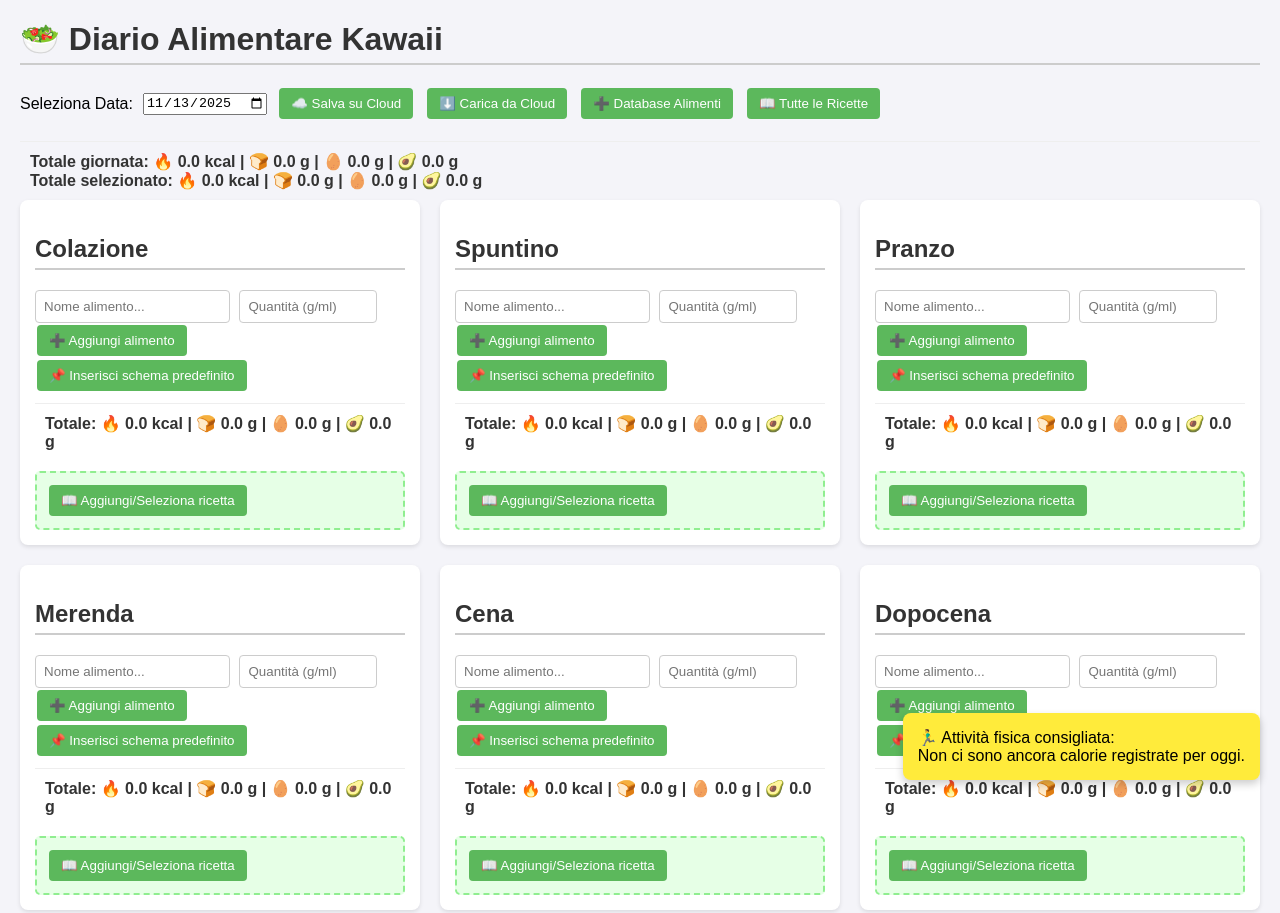
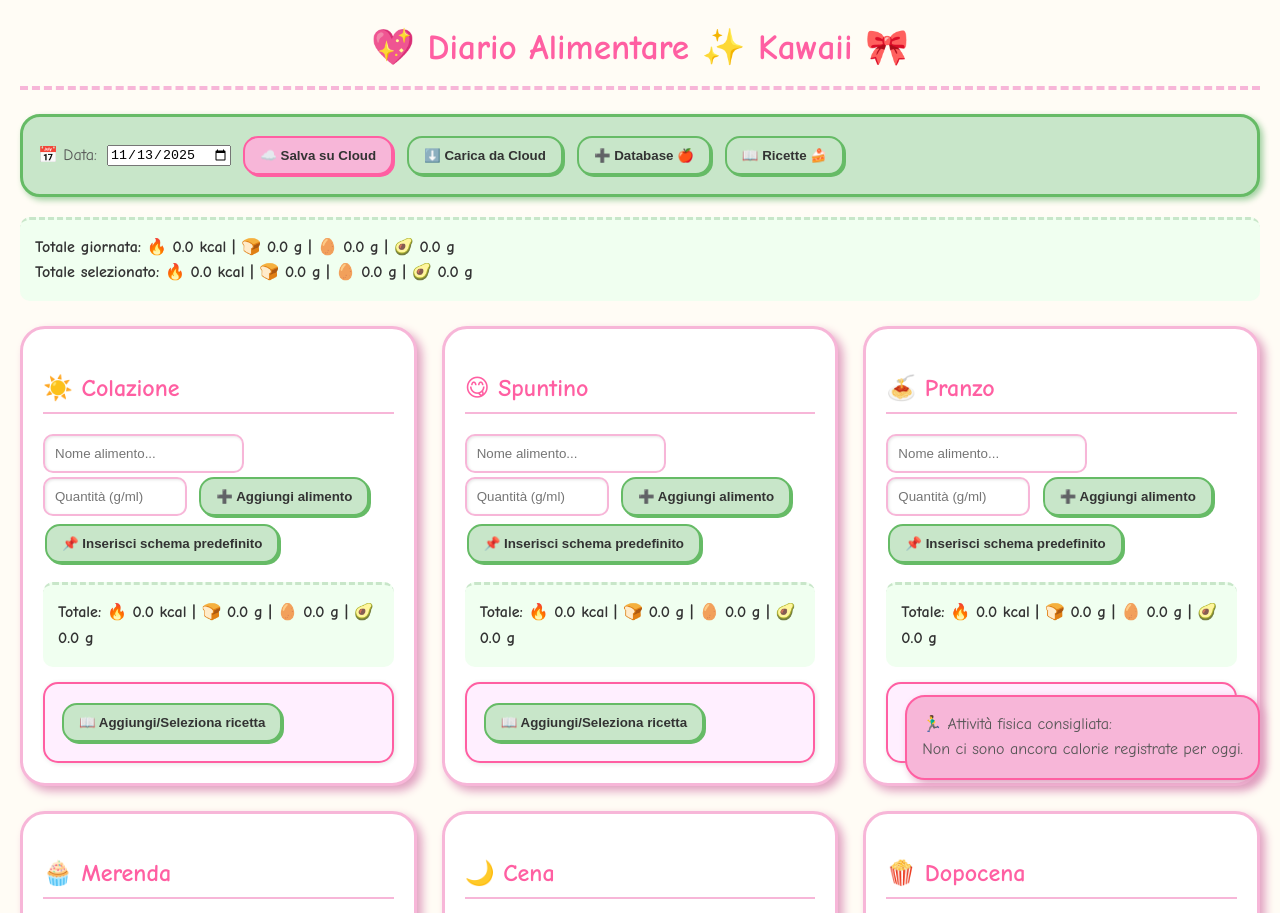
Before and after one commit to arietina96/diario-kawaii-pwa, a plain HTML site: page index.html in a window 1280 px wide. Shown: the top 913 px of the page. Drawn offline with Linux system fonts and the light colour scheme.

Commit message:
Update index.html

```diff
--- a/index.html
+++ b/index.html
@@ -6,100 +6,164 @@
     <title>Kawaii Diet - Diario Alimentare</title>
     <link rel="manifest" href="manifest.json">
     <style>
+        /* 💖 Nuova palette Cartoon Kawaii */
+        :root {
+            --kawaii-pink: #F7B6D8; /* Rosa Antico */
+            --kawaii-green: #C8E6C9; /* Verde Pastello */
+            --kawaii-soft-bg: #FFFCF5; /* Sfondo Crema */
+            --kawaii-shadow: #E0A0C0; /* Ombra Rosa Morbida */
+            --kawaii-accent: #FF5FA2; /* Fucsia Acceso */
+        }
+
         body {
-            font-family: Arial, sans-serif;
-            margin: 20px;
-            background-color: #f4f4f9;
+            /* Font cartoonesco */
+            font-family: 'Comic Sans MS', cursive, sans-serif;
+            margin: 0;
+            padding: 20px;
+            background-color: var(--kawaii-soft-bg);
+            color: #555;
+            line-height: 1.6;
         }
-        h1, h2 {
-            color: #333;
-            border-bottom: 2px solid #ccc;
+
+        h1 {
+            color: var(--kawaii-accent); /* Titolo Fucsia */
+            border-bottom: 4px dashed var(--kawaii-pink);
+            padding-bottom: 10px;
+            margin-top: 0;
+            text-align: center;
+            font-size: 2.2em;
+        }
+
+        h2 {
+            color: var(--kawaii-accent);
+            border-bottom: 2px solid var(--kawaii-pink);
             padding-bottom: 5px;
             margin-top: 20px;
+            font-size: 1.5em;
         }
+
         .container {
             display: flex;
             flex-wrap: wrap;
-            gap: 20px;
+            gap: 25px;
+            margin-top: 25px;
         }
+
         .meal {
             background-color: #fff;
-            padding: 15px;
-            border-radius: 8px;
-            box-shadow: 0 2px 4px rgba(0,0,0,0.1);
-            flex: 1 1 300px; /* Adattabile e largo almeno 300px */
+            padding: 20px;
+            border-radius: 25px; /* Bordi molto arrotondati */
+            box-shadow: 5px 5px 10px var(--kawaii-shadow); /* Ombra morbida */
+            border: 3px solid var(--kawaii-pink); /* Bordo spesso */
+            flex: 1 1 320px;
         }
+
         .item {
-            border: 1px solid #ddd;
-            padding: 10px;
-            margin-top: 10px;
-            border-radius: 4px;
-            background-color: #f9f9f9;
+            border: 2px dashed var(--kawaii-green);
+            padding: 12px;
+            margin-top: 15px;
+            border-radius: 15px;
+            background-color: #f0fff0; /* Sfondo leggero */
             position: relative;
         }
+
+        /* Stile input e select */
+        input[type="text"], input[type="number"], select {
+            padding: 10px;
+            margin-right: 5px;
+            border: 2px solid var(--kawaii-pink);
+            border-radius: 10px;
+            box-shadow: inset 1px 1px 3px rgba(0,0,0,0.1);
+            transition: border-color 0.3s;
+        }
+
+        input[type="text"]:focus, input[type="number"]:focus, select:focus {
+            border-color: var(--kawaii-accent);
+        }
+
+        /* Stile pulsanti principali */
+        button {
+            padding: 10px 15px;
+            background-color: var(--kawaii-green);
+            color: #333;
+            border: 2px solid #66bb66;
+            border-radius: 15px;
+            cursor: pointer;
+            transition: all 0.2s;
+            margin: 4px 2px;
+            font-weight: bold;
+            box-shadow: 2px 2px 0px #66bb66;
+        }
+
+        button:hover {
+            background-color: #A0D0A0;
+            transform: translate(1px, 1px);
+            box-shadow: 1px 1px 0px #66bb66;
+        }
+
+        /* Colori specifici per i bottoni Cloud */
+        .header-actions button:nth-child(2), /* ☁️ Salva */
+        .header-actions button:nth-child(3) { /* ⬇️ Carica */
+            background-color: var(--kawaii-pink);
+            border-color: var(--kawaii-accent);
+            box-shadow: 2px 2px 0px var(--kawaii-accent);
+        }
+        .header-actions button:nth-child(2):hover,
+        .header-actions button:nth-child(3):hover {
+            background-color: #EFA0C0;
+            box-shadow: 1px 1px 0px var(--kawaii-accent);
+        }
+
         .item button {
-            position: absolute;
-            top: 10px;
-            right: 10px;
             background: none;
             border: none;
             cursor: pointer;
-            font-size: 14px;
+            font-size: 1.2em;
+            padding: 0;
+            margin: 0;
+            box-shadow: none;
         }
         .item button:hover {
             opacity: 0.7;
+            transform: none;
         }
         .item button:nth-child(2) { /* Edit button */
             right: 40px;
         }
 
-        input[type="text"], input[type="number"], select {
-            padding: 8px;
-            margin-right: 5px;
-            border: 1px solid #ccc;
-            border-radius: 4px;
-        }
-        button {
-            padding: 8px 12px;
-            background-color: #5cb85c;
-            color: white;
-            border: none;
-            border-radius: 4px;
-            cursor: pointer;
-            transition: background-color 0.3s;
-            margin: 2px;
-        }
-        button:hover {
-            background-color: #4cae4c;
-        }
-        button:disabled {
-            background-color: #ccc;
-            cursor: not-allowed;
-        }
         .mealTotals, #totals-day {
-            margin-top: 10px;
-            padding: 10px;
-            border-top: 1px solid #eee;
+            margin-top: 15px;
+            padding: 15px;
+            border-top: 3px dashed var(--kawaii-green);
             font-weight: bold;
             color: #333;
+            background-color: #f0fff0;
+            border-radius: 10px;
         }
         .sportDiv {
             position: fixed;
             bottom: 20px;
             right: 20px;
-            background-color: #ffeb3b;
+            background-color: var(--kawaii-pink);
             padding: 15px;
-            border-radius: 8px;
-            box-shadow: 0 4px 8px rgba(0,0,0,0.2);
+            border-radius: 20px;
+            box-shadow: 4px 4px 8px var(--kawaii-shadow);
             z-index: 1000;
+            border: 2px solid var(--kawaii-accent);
         }
         .header-actions {
             margin-bottom: 20px;
             display: flex;
+            flex-wrap: wrap;
             align-items: center;
             gap: 10px;
+            padding: 15px;
+            background-color: var(--kawaii-green);
+            border-radius: 20px;
+            border: 3px solid #66bb66;
+            box-shadow: 3px 3px 6px #A0D0A0;
         }
-        /* Modale di base */
+        /* Modale */
         .modal {
             display: none;
             position: fixed;
@@ -109,79 +173,53 @@
             width: 100%;
             height: 100%;
             overflow: auto;
-            background-color: rgba(0,0,0,0.4);
+            background-color: rgba(247, 182, 216, 0.6); /* Sfondo rosa traslucido */
             justify-content: center;
             align-items: center;
         }
         .modalContent {
-            background-color: #fefefe;
-            margin: auto;
-            padding: 20px;
-            border: 1px solid #888;
-            width: 80%;
-            max-width: 600px;
-            border-radius: 10px;
-            box-shadow: 0 5px 15px rgba(0,0,0,0.3);
+            background-color: #fff;
+            padding: 25px;
+            border: 4px dashed var(--kawaii-accent);
+            width: 90%;
+            max-width: 650px;
+            border-radius: 30px;
+            box-shadow: 0 10px 20px rgba(0,0,0,0.2);
         }
-        .modalContent label, .modalContent input, .modalContent textarea, .modalContent select {
-            display: block;
-            margin-top: 10px;
-            width: 95%;
+        /* Stile ricetta */
+        .recipeDiv {
+            border: 2px solid var(--kawaii-accent);
+            background-color: #ffefff;
+            padding: 15px;
+            margin-top: 15px;
+            border-radius: 15px;
+            box-shadow: 1px 1px 5px rgba(0,0,0,0.1);
         }
-        .modalContent textarea {
-            min-height: 80px;
-        }
-        .recipeDiv {
-            border: 2px dashed #90EE90;
+        .recipe-category-heading {
+            background-color: var(--kawaii-green);
+            color: #333;
             padding: 10px;
-            margin-top: 10px;
-            background-color: #e6ffe6;
-            border-radius: 5px;
-        }
-        #allRecipesSelect {
-            width: 98%;
-            margin-bottom: 15px;
-        }
-        /* Nuovo stile per le sottocartelle ricette */
-        .recipe-category-heading {
-            background-color: #add8e6;
-            color: #333;
-            padding: 8px;
             margin-top: 15px;
             margin-bottom: 5px;
-            border-radius: 5px;
+            border-radius: 15px;
             font-weight: bold;
             cursor: pointer;
-            border: 1px solid #90b6c2;
-        }
-        .recipe-list {
-            padding-left: 10px;
-            border-left: 2px solid #add8e6;
-            margin-bottom: 10px;
-        }
-        .recipe-item-in-list {
-            padding: 8px;
-            border-bottom: 1px dotted #ccc;
-            display: flex;
-            justify-content: space-between;
-            align-items: center;
-        }
-        .recipe-item-in-list:last-child {
-            border-bottom: none;
+            border: 2px solid #66bb66;
+            box-shadow: 2px 2px 0px #66bb66;
         }
     </style>
 </head>
 <body>
 
-    <h1>🥗 Diario Alimentare Kawaii</h1>
+    <h1>💖 Diario Alimentare ✨ Kawaii 🎀</h1>
 
     <div class="header-actions">
-        <label for="dateInput">Seleziona Data:</label>
+        <label for="dateInput">📅 Data:</label>
         <input type="date" id="dateInput" onchange="changeDay(this.value)">
         <button onclick="saveSyncJSONBin()">☁️ Salva su Cloud</button>
         <button onclick="loadSyncJSONBin()">⬇️ Carica da Cloud</button>
-        <button onclick="showNutritionModal()">➕ Database Alimenti</button>
-        <button onclick="showAllRecipes()">📖 Tutte le Ricette</button>
+        <button onclick="showNutritionModal()">➕ Database 🍎</button>
+        <button onclick="showAllRecipes()">📖 Ricette 🍰</button>
     </div>
 
     <div id="totals-day"></div>
@@ -340,10 +378,21 @@
         function renderDiary(){
             const container = document.getElementById('diaryContainer');
             container.innerHTML="";
+
+            // Mappa per le emoji dei pasti
+            const MEAL_EMOJIS = {
+                "Colazione": "☀️ Colazione",
+                "Spuntino": "😋 Spuntino",
+                "Pranzo": "🍝 Pranzo",
+                "Merenda": "🧁 Merenda",
+                "Cena": "🌙 Cena",
+                "Dopocena": "🍿 Dopocena"
+            };
+
             MEALS.forEach(meal=>{
                 let mealDiv = document.createElement('div');
                 mealDiv.className="meal";
-                mealDiv.innerHTML = `<h2>${meal}</h2>
+                mealDiv.innerHTML = `<h2>${MEAL_EMOJIS[meal]}</h2>
                     <input type="text" id="input-${meal}" placeholder="Nome alimento..." list="foodList">
                     <input type="number" id="qty-${meal}" placeholder="Quantità (g/ml)" style="width:120px;">
                     <button onclick="addFood('${meal}')">➕ Aggiungi alimento</button>
```
